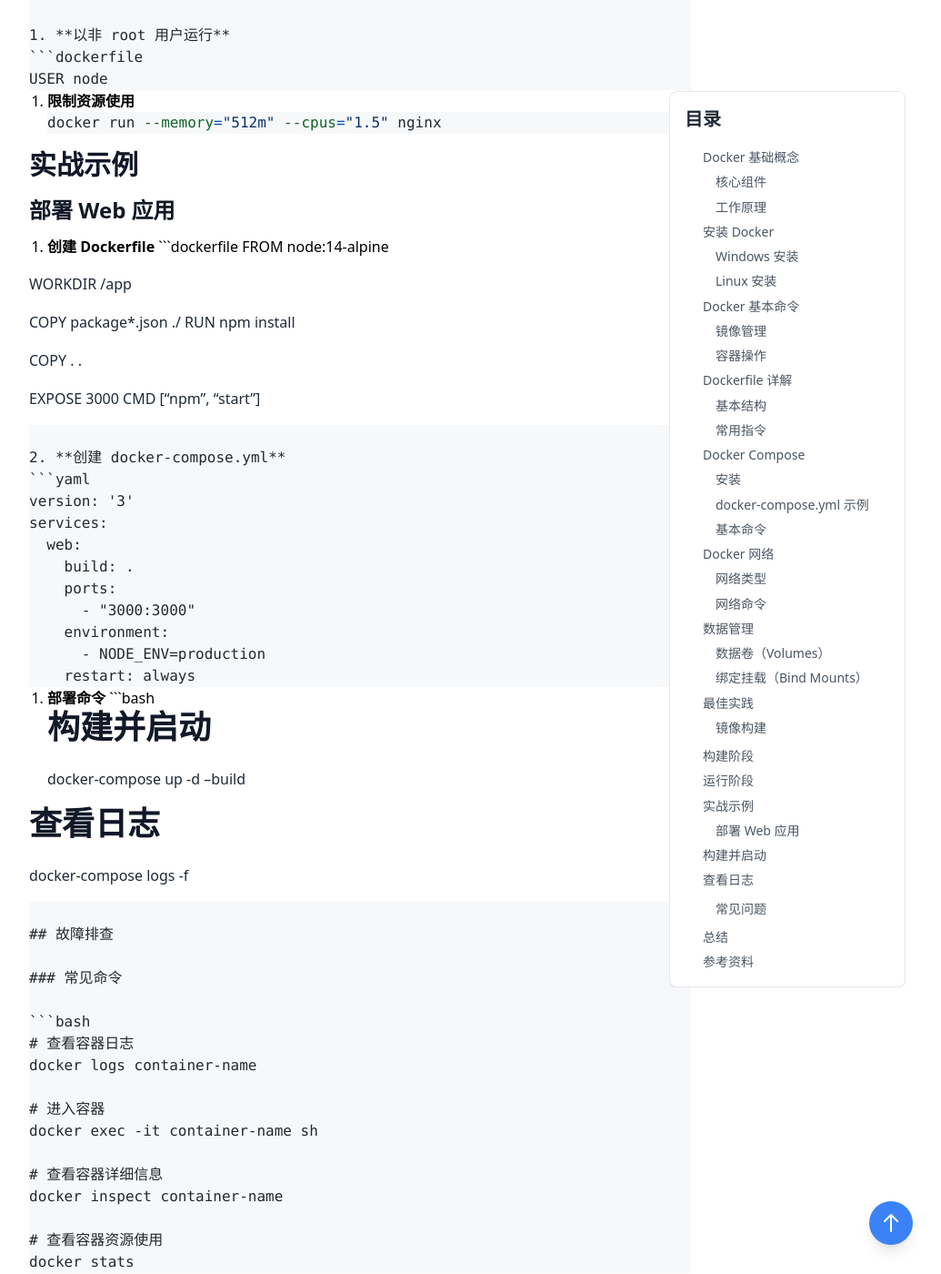
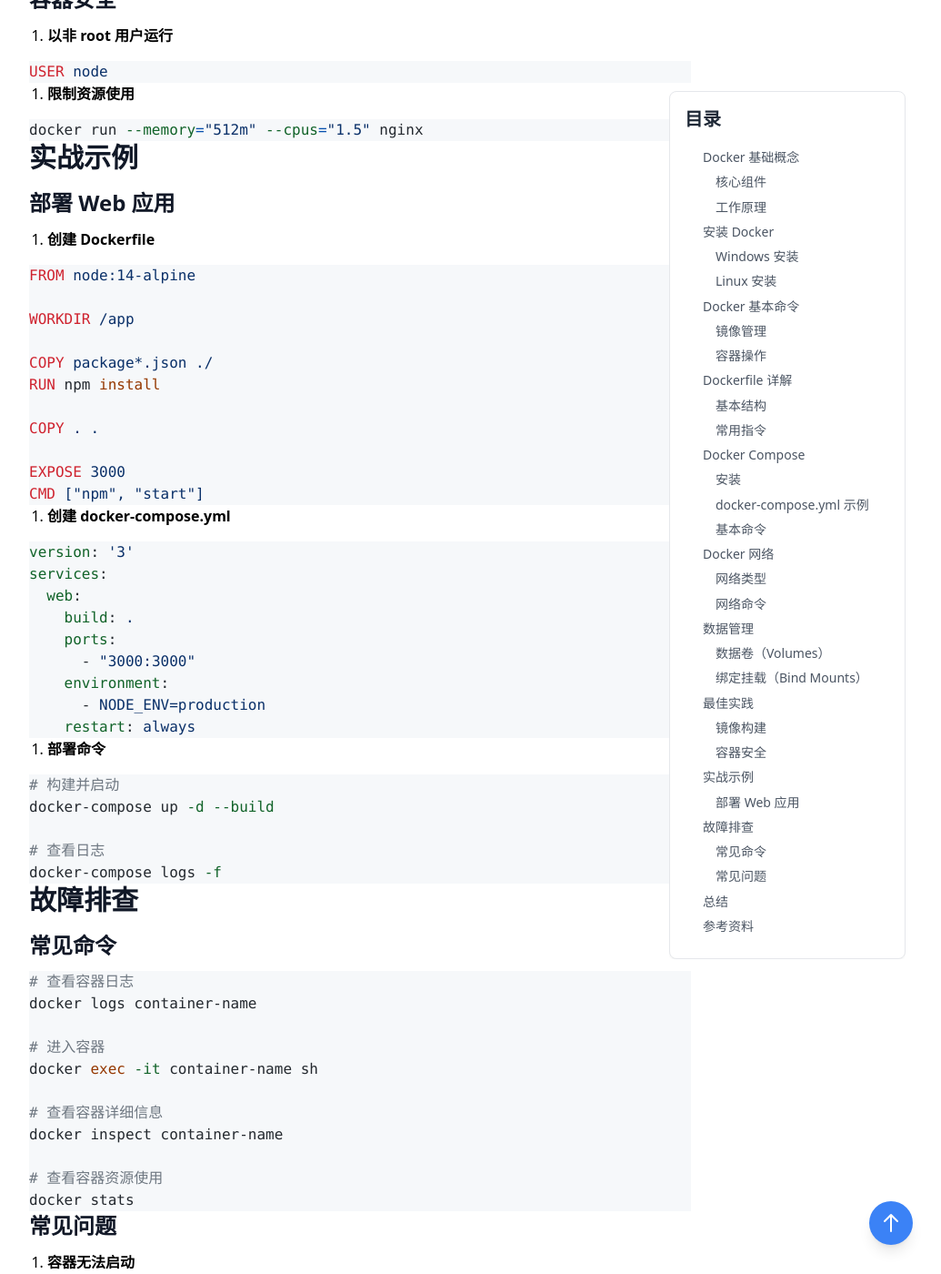
Before and after one commit to zachthinking/zachthinking.github.io, a Jekyll site: the page built from _posts/2024-01-05-docker-tutorial.md, in a window 1280 px wide and 1400 px high, scrolled down 5555 px. Shown: the whole window at 91% size, without its empty margins (244-1279 px from the left). Built offline with Jekyll 4.4.1, drawn with Linux system fonts in a browser that asks for light colours; some of the changed text lies outside the part shown.

Commit message:
bugfix 修复生成文章的样式错误

````diff
--- a/_posts/2024-01-05-docker-tutorial.md
+++ b/_posts/2024-01-05-docker-tutorial.md
@@ -38,7 +38,8 @@ Docker 使用客户端-服务器架构：
 
 ### Linux 安装
 
-Ubuntu/Debian:
+Ubuntu/Debian 系统下的安装命令：
+
 ```bash
 # 更新包索引
 sudo apt-get update
@@ -110,7 +111,7 @@ Dockerfile 是用于构建 Docker 镜像的文本文件。
 
 ### 基本结构
 
-```dockerfile
+```docker
 # 基础镜像
 FROM node:14
 
@@ -240,7 +241,8 @@ docker run -v /host/path:/container/path nginx
 ### 镜像构建
 
 1. **使用多阶段构建**
-```dockerfile
+
+```docker
 # 构建阶段
 FROM node:14 AS builder
 WORKDIR /app
@@ -260,11 +262,13 @@ COPY --from=builder /app/dist /usr/share/nginx/html
 ### 容器安全
 
 1. **以非 root 用户运行**
-```dockerfile
+
+```docker
 USER node
 ```
 
 2. **限制资源使用**
+
 ```bash
 docker run --memory="512m" --cpus="1.5" nginx
 ```
@@ -274,7 +278,8 @@ docker run --memory="512m" --cpus="1.5" nginx
 ### 部署 Web 应用
 
 1. **创建 Dockerfile**
-```dockerfile
+
+```docker
 FROM node:14-alpine
 
 WORKDIR /app
@@ -289,6 +294,7 @@ CMD ["npm", "start"]
 ```
 
 2. **创建 docker-compose.yml**
+
 ```yaml
 version: '3'
 services:
@@ -302,6 +308,7 @@ services:
 ```
 
 3. **部署命令**
+
 ```bash
 # 构建并启动
 docker-compose up -d --build
````
